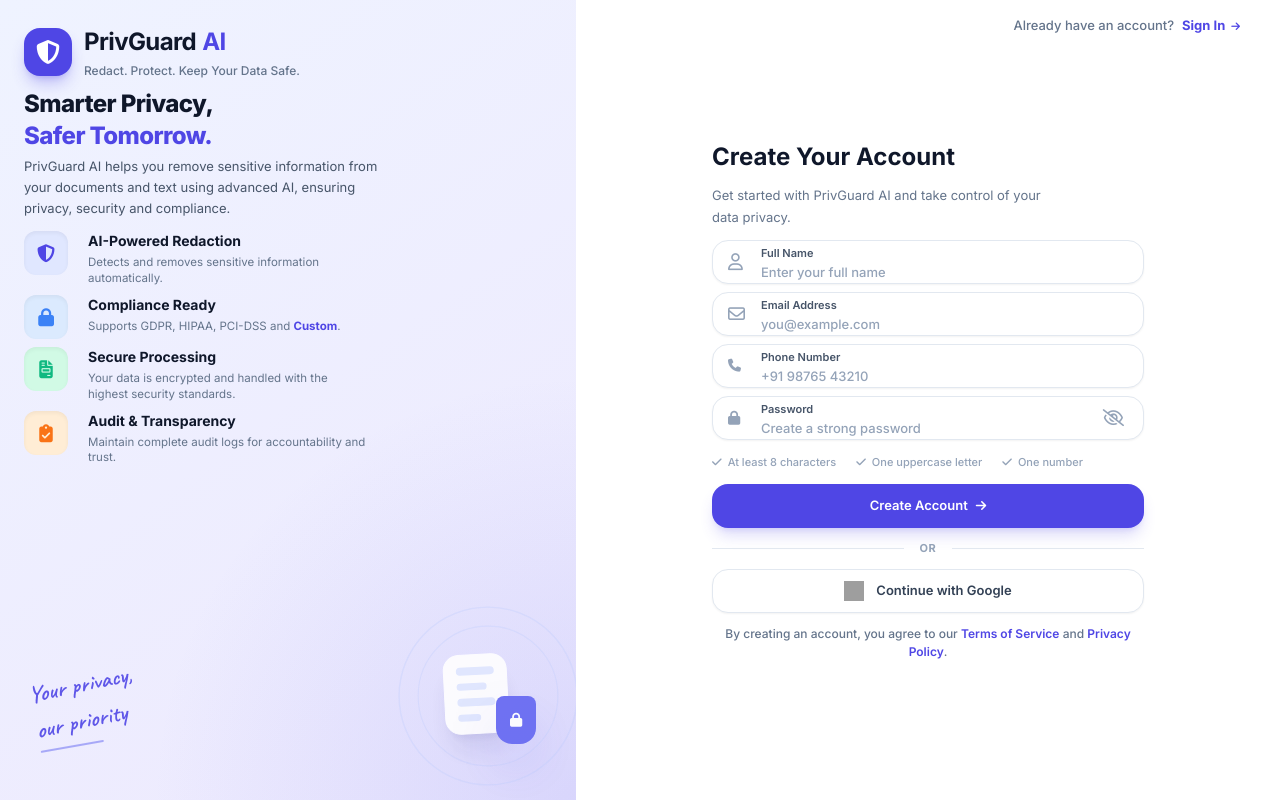
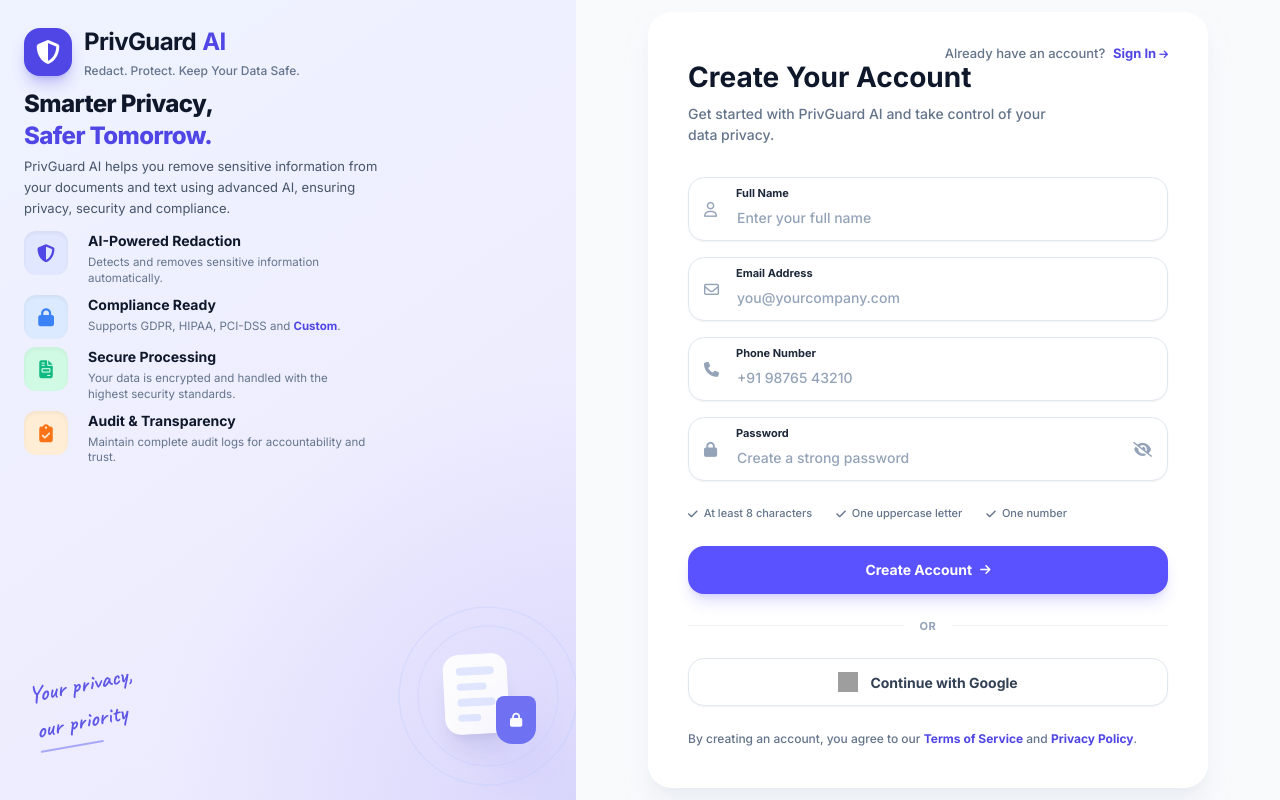
Before and after one commit to HariniShanmugam141/Privguard-Techathon, a plain HTML site: page Techathon/signup.html in a window 1280 px wide. Drawn offline with nearby package versions, Linux system fonts and the light colour scheme; grey boxes are pictures that could not be loaded.

Commit message:
feat: complete UI refresh for login and signup pages based on new design mockups

```diff
--- a/Techathon/signup.html
+++ b/Techathon/signup.html
@@ -133,109 +133,102 @@
         </div>
     </div>
 
-        </div>
-    </div>
+    <!-- RIGHT SIDE -->
+    <div class="flex-1 flex items-center justify-center overflow-y-auto bg-slate-50 relative p-8">
 
-    <!-- RIGHT SIDE -->
-    <div class="flex-1 flex flex-col overflow-y-auto bg-white relative">
-        <!-- Top Nav -->
-        <div class="px-6 pt-6 pb-2 md:px-10 md:py-4 flex justify-end items-center text-[13px] absolute top-0 right-0 w-full z-10">
-            <span class="text-slate-500 font-medium">Already have an account?</span>
-            <a href="login.html" class="ml-2 font-bold text-indigo-600 hover:text-indigo-700 transition-colors flex items-center gap-1">
-                Sign In <i class="fa-solid fa-arrow-right text-[10px] ml-0.5"></i>
-            </a>
-        </div>
+        <!-- Form Card -->
+        <div class="bg-white w-full max-w-[560px] rounded-3xl shadow-xl shadow-slate-200/50 p-8 sm:p-10 relative mt-10 mb-10">
 
-        <!-- Form Container -->
-        <div class="flex-1 flex flex-col justify-center max-w-[480px] mx-auto w-full px-6 py-1 mt-0">
+            <!-- Top Nav -->
+            <div class="absolute top-8 right-10 text-[13px]">
+                <span class="text-slate-500 font-medium">Already have an account?</span>
+                <a href="login.html" class="ml-1 font-bold text-indigo-600 hover:text-indigo-700 transition-colors">
+                    Sign In <i class="fa-solid fa-arrow-right text-[10px]"></i>
+                </a>
+            </div>
 
-            <h2 class="text-[24px] font-bold text-slate-900 mb-2.5">Create Your Account</h2>
-            <p class="text-[13px] text-slate-500 mb-3 max-w-[340px] leading-relaxed">Get started with PrivGuard AI and take control of your data privacy.</p>
+            <!-- Header -->
+            <div class="mb-8 mt-2">
+                <h2 class="text-[28px] font-bold text-slate-900 leading-tight">Create Your Account</h2>
+                <p class="text-[14px] text-slate-500 font-medium mt-2 max-w-[380px]">Get started with PrivGuard AI and take control of your data privacy.</p>
+            </div>
 
-            <form action="index.html" class="space-y-2">
+            <form id="signupForm" class="space-y-4">
 
                 <!-- Full Name -->
                 <div class="relative group">
+                    <label class="block text-[11px] font-bold text-slate-800 absolute top-2 left-12 z-20">Full Name</label>
                     <div class="absolute inset-y-0 left-0 flex items-center pl-4 pointer-events-none text-slate-400 group-focus-within:text-indigo-600 transition-colors z-10">
-                        <i class="fa-regular fa-user text-[17px]"></i>
+                        <i class="fa-regular fa-user text-[15px]"></i>
                     </div>
-                    <div class="relative border border-slate-200 rounded-2xl focus-within:border-indigo-600 focus-within:ring-[1.5px] focus-within:ring-indigo-600 transition-all bg-white flex flex-col justify-center h-[44px] pl-[48px] pr-4 shadow-sm hover:border-slate-300">
-                        <label class="text-[11px] font-semibold text-slate-600 mb-0.5 mt-1 block">Full Name</label>
-                        <input type="text" id="fullName" placeholder="Enter your full name" required class="w-full bg-transparent border-none outline-none text-[13px] text-slate-900 placeholder:text-slate-400 font-medium p-0 focus:ring-0">
-                    </div>
+                    <input type="text" id="fullName" placeholder="Enter your full name" required class="w-full bg-white border border-slate-200 rounded-2xl focus:border-indigo-600 focus:ring-[1.5px] focus:ring-indigo-600 transition-all text-[14px] text-slate-900 placeholder:text-slate-400 font-medium h-[64px] pl-[48px] pr-4 pt-4 shadow-sm hover:border-slate-300 outline-none">
                 </div>
 
-                <!-- Email -->
+                <!-- Email Address -->
                 <div class="relative group">
+                    <label class="block text-[11px] font-bold text-slate-800 absolute top-2 left-12 z-20">Email Address</label>
                     <div class="absolute inset-y-0 left-0 flex items-center pl-4 pointer-events-none text-slate-400 group-focus-within:text-indigo-600 transition-colors z-10">
-                        <i class="fa-regular fa-envelope text-[17px]"></i>
+                        <i class="fa-regular fa-envelope text-[15px]"></i>
                     </div>
-                    <div class="relative border border-slate-200 rounded-2xl focus-within:border-indigo-600 focus-within:ring-[1.5px] focus-within:ring-indigo-600 transition-all bg-white flex flex-col justify-center h-[44px] pl-[48px] pr-4 shadow-sm hover:border-slate-300">
-                        <label class="text-[11px] font-semibold text-slate-600 mb-0.5 mt-1 block">Email Address</label>
-                        <input type="email" id="email" placeholder="you@example.com" required class="w-full bg-transparent border-none outline-none text-[13px] text-slate-900 placeholder:text-slate-400 font-medium p-0 focus:ring-0">
-                    </div>
+                    <input type="email" id="email" placeholder="you@yourcompany.com" required class="w-full bg-white border border-slate-200 rounded-2xl focus:border-indigo-600 focus:ring-[1.5px] focus:ring-indigo-600 transition-all text-[14px] text-slate-900 placeholder:text-slate-400 font-medium h-[64px] pl-[48px] pr-4 pt-4 shadow-sm hover:border-slate-300 outline-none">
                 </div>
 
                 <!-- Phone Number -->
                 <div class="relative group">
+                    <label class="block text-[11px] font-bold text-slate-800 absolute top-2 left-12 z-20">Phone Number</label>
                     <div class="absolute inset-y-0 left-0 flex items-center pl-4 pointer-events-none text-slate-400 group-focus-within:text-indigo-600 transition-colors z-10">
-                        <i class="fa-solid fa-phone text-[13px]"></i>
+                        <i class="fa-solid fa-phone-flip text-[15px] transform -scale-x-100"></i>
                     </div>
-                    <div class="relative border border-slate-200 rounded-2xl focus-within:border-indigo-600 focus-within:ring-[1.5px] focus-within:ring-indigo-600 transition-all bg-white flex flex-col justify-center h-[44px] pl-[48px] pr-4 shadow-sm hover:border-slate-300">
-                        <label class="text-[11px] font-semibold text-slate-600 mb-0.5 mt-1 block">Phone Number</label>
-                        <input type="tel" id="phone" placeholder="+91 98765 43210" required class="w-full bg-transparent border-none outline-none text-[13px] text-slate-900 placeholder:text-slate-400 font-medium p-0 focus:ring-0">
-                    </div>
+                    <input type="tel" id="phone" placeholder="+91 98765 43210" required class="w-full bg-white border border-slate-200 rounded-2xl focus:border-indigo-600 focus:ring-[1.5px] focus:ring-indigo-600 transition-all text-[14px] text-slate-900 placeholder:text-slate-400 font-medium h-[64px] pl-[48px] pr-4 pt-4 shadow-sm hover:border-slate-300 outline-none">
                 </div>
 
                 <!-- Password -->
                 <div class="relative group">
+                    <label class="block text-[11px] font-bold text-slate-800 absolute top-2 left-12 z-20">Password</label>
                     <div class="absolute inset-y-0 left-0 flex items-center pl-4 pointer-events-none text-slate-400 group-focus-within:text-indigo-600 transition-colors z-10">
-                        <i class="fa-solid fa-lock text-[14px]"></i>
+                        <i class="fa-solid fa-lock text-[15px]"></i>
                     </div>
-                    <div class="relative border border-slate-200 rounded-2xl focus-within:border-indigo-600 focus-within:ring-[1.5px] focus-within:ring-indigo-600 transition-all bg-white flex flex-col justify-center h-[44px] pl-[48px] pr-12 shadow-sm hover:border-slate-300">
-                        <label class="text-[11px] font-semibold text-slate-600 mb-0.5 mt-1 block">Password</label>
-                        <input type="password" id="pwInput" placeholder="Create a strong password" required class="w-full bg-transparent border-none outline-none text-[13px] text-slate-900 placeholder:text-slate-400 font-medium p-0 focus:ring-0">
-                    </div>
-                    <button type="button" onclick="togglePw()" class="absolute inset-y-0 right-0 flex items-center pr-5 text-slate-400 hover:text-slate-600 transition-colors z-10">
-                        <i class="fa-regular fa-eye-slash text-[17px]" id="pwIcon"></i>
+                    <input type="password" id="pwInput" placeholder="Create a strong password" required class="w-full bg-white border border-slate-200 rounded-2xl focus:border-indigo-600 focus:ring-[1.5px] focus:ring-indigo-600 transition-all text-[14px] text-slate-900 placeholder:text-slate-400 font-medium h-[64px] pl-[48px] pr-12 pt-4 shadow-sm hover:border-slate-300 outline-none">
+                    <button type="button" onclick="togglePw()" class="absolute inset-y-0 right-0 flex items-center pr-4 text-slate-400 hover:text-slate-600 transition-colors z-10">
+                        <i class="fa-solid fa-eye-slash text-[15px]" id="pwIcon"></i>
                     </button>
                 </div>
 
                 <!-- Validation Checks -->
-                <div class="flex items-center gap-5 py-1.5">
-                    <div id="req-length" class="flex items-center gap-1.5 text-[11px] text-slate-400 font-medium transition-colors">
+                <div class="flex items-center gap-6 py-2">
+                    <div id="req-length" class="flex items-center gap-1.5 text-[11px] text-slate-500 font-medium transition-colors">
                         <i class="fa-solid fa-check"></i> At least 8 characters
                     </div>
-                    <div id="req-upper" class="flex items-center gap-1.5 text-[11px] text-slate-400 font-medium transition-colors">
+                    <div id="req-upper" class="flex items-center gap-1.5 text-[11px] text-slate-500 font-medium transition-colors">
                         <i class="fa-solid fa-check"></i> One uppercase letter
                     </div>
-                    <div id="req-num" class="flex items-center gap-1.5 text-[11px] text-slate-400 font-medium transition-colors">
+                    <div id="req-num" class="flex items-center gap-1.5 text-[11px] text-slate-500 font-medium transition-colors">
                         <i class="fa-solid fa-check"></i> One number
                     </div>
                 </div>
 
                 <!-- Submit -->
-                <button type="submit" class="w-full bg-indigo-600 text-white font-semibold rounded-2xl h-[44px] mt-2 flex items-center justify-center gap-2 hover:bg-indigo-700 focus:ring-4 focus:ring-indigo-600/20 transition-all shadow-lg shadow-indigo-600/20 text-[13px]">
-                    Create Account <i class="fa-solid fa-arrow-right text-xs"></i>
+                <button type="submit" class="w-full bg-[#5b52ff] text-white font-bold rounded-2xl h-[48px] mt-2 flex items-center justify-center gap-2 hover:bg-[#4d44e5] focus:ring-4 focus:ring-indigo-600/20 transition-all shadow-lg shadow-[#5b52ff]/20 text-[14px]">
+                    Create Account <i class="fa-solid fa-arrow-right text-[12px]"></i>
                 </button>
 
                 <!-- Divider -->
-                <div class="flex items-center justify-center gap-4 py-1">
-                    <div class="h-[1px] bg-slate-200 flex-1"></div>
+                <div class="flex items-center justify-center gap-4 py-2 mt-4">
+                    <div class="h-[1px] bg-slate-100 flex-1"></div>
                     <span class="text-[11px] font-bold text-slate-400 uppercase tracking-wider">OR</span>
-                    <div class="h-[1px] bg-slate-200 flex-1"></div>
+                    <div class="h-[1px] bg-slate-100 flex-1"></div>
                 </div>
 
                 <!-- Google Auth -->
-                <button type="button" id="btn-google" class="w-full bg-white border border-slate-200 text-slate-700 font-semibold rounded-2xl h-[44px] flex items-center justify-center gap-3 hover:bg-slate-50 transition-all shadow-sm text-[13px]">
+                <button type="button" id="btn-google" class="w-full bg-white border border-slate-200 text-slate-700 font-bold rounded-2xl h-[48px] flex items-center justify-center gap-3 hover:bg-slate-50 transition-all shadow-sm text-[14px]">
                     <img src="https://www.svgrepo.com/show/475656/google-color.svg" alt="Google" class="w-5 h-5">
                     Continue with Google
                 </button>
 
             </form>
 
-            <p class="text-center text-[12px] text-slate-500 font-medium mt-3">
-                By creating an account, you agree to our <a href="#" class="text-indigo-600 font-semibold hover:underline">Terms of Service</a> and <a href="#" class="text-indigo-600 font-semibold hover:underline">Privacy Policy</a>.
+            <p class="text-left text-[12px] text-slate-500 font-medium mt-6">
+                By creating an account, you agree to our <a href="#" class="text-indigo-600 font-bold hover:underline">Terms of Service</a> and <a href="#" class="text-indigo-600 font-bold hover:underline">Privacy Policy</a>.
             </p>
         </div>
     </div>
```
Also changed, not shown: Techathon/login.html (+37 -28 lines).
